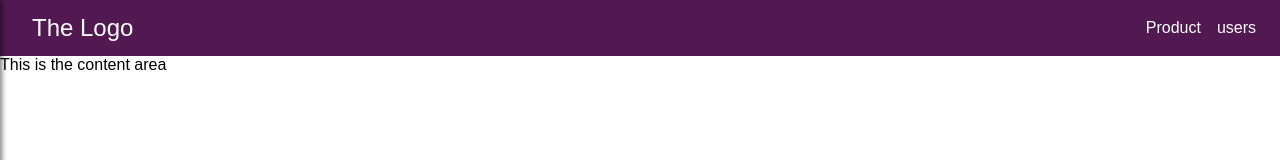
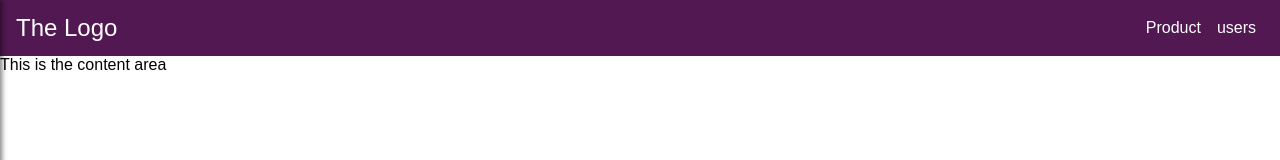
Before and after one commit to UmerSharif/React-Responsive-nav-side-bar, a React (Create React App) app: page / in a window 1280 px wide. Shown: the top 160 px of the page. Built offline with nearby package versions, Linux system fonts and the light colour scheme.

Commit message:
adding final media query

```diff
--- a/src/component/Toolbar/Toolbar.css
+++ b/src/component/Toolbar/Toolbar.css
@@ -56,3 +56,10 @@
     }
 
 }
+
+@media(min-width: 501px) {
+    .toolbar__logo{
+        margin-left: 0;
+    }
+
+}
```
